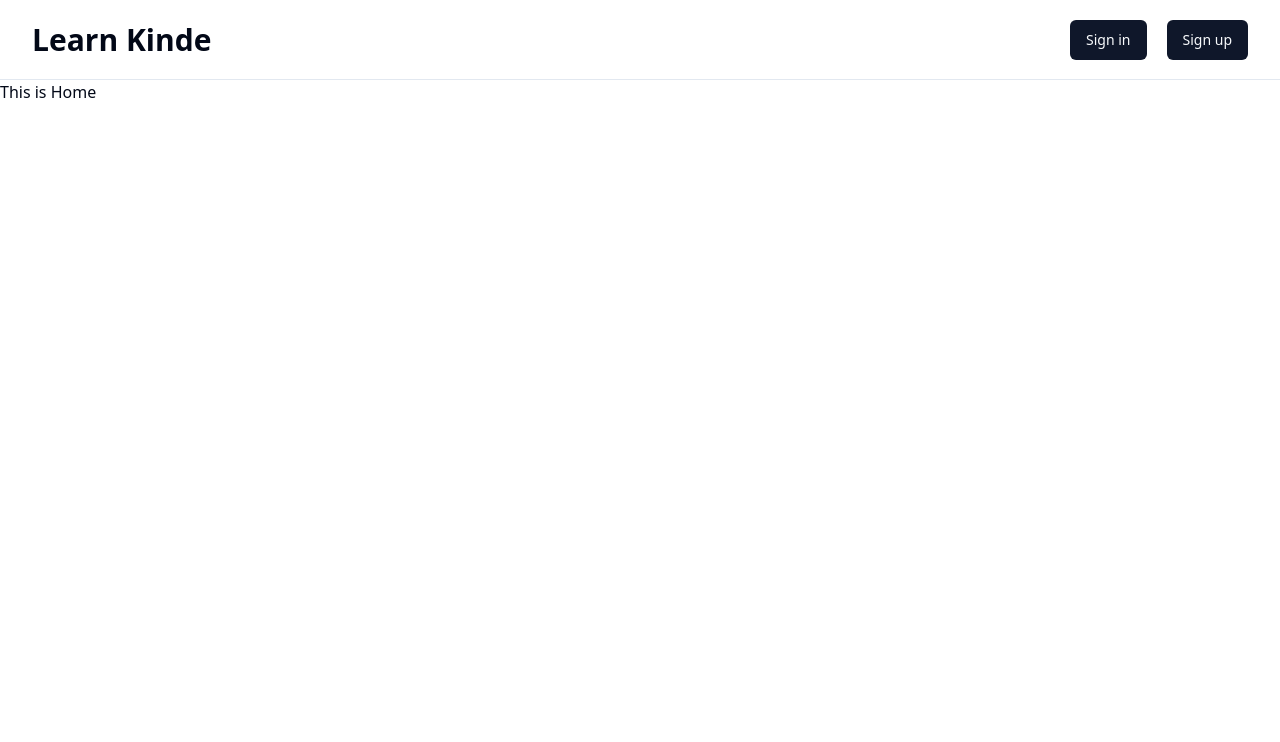
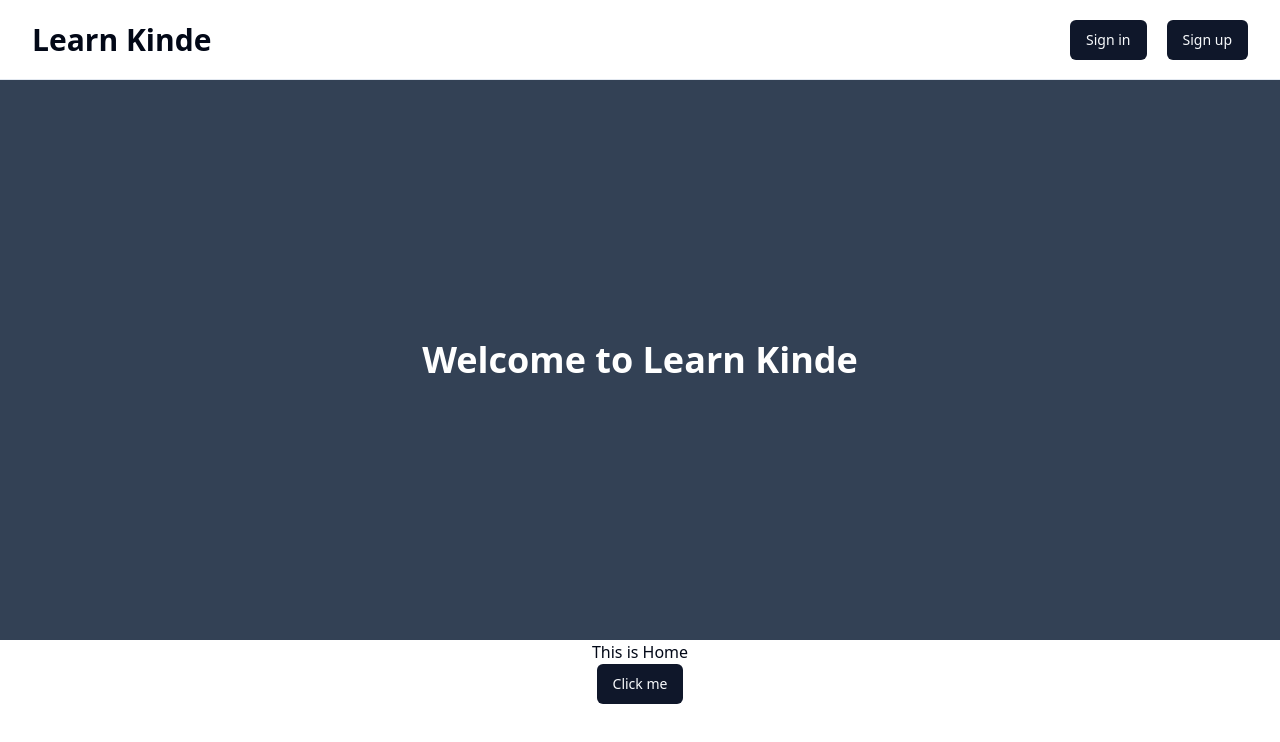
Before and after one commit to k1enttt/learn-kinde, a Next.js app: page / in a window 1280 px wide. Shown: the top 742 px of the page. Built offline with nearby package versions, Linux system fonts and the light colour scheme.

Commit message:
Make hero section

```diff
--- a/app/page.tsx
+++ b/app/page.tsx
@@ -1,9 +1,15 @@
-import Image from "next/image";
+import Hero from "@/components/hero";
+import { Button } from "@/components/ui/button";
+import Link from "next/link";
 
 export default function Home() {
   return (
-    <main className="">
+    <main className="text-center">
+      <Hero />
       <h1>This is Home</h1>
+      <Link href="/dashboard">
+        <Button>Click me</Button>
+      </Link>
     </main>
   );
 }
--- /dev/null
+++ b/components/hero.tsx
@@ -0,0 +1,5 @@
+export default function Hero() { return (
+    <div className="flex items-center justify-center h-[70vh] bg-slate-700">
+        <h1 className="text-white text-4xl font-bold">Welcome to Learn Kinde</h1>
+    </div>
+); }
```
